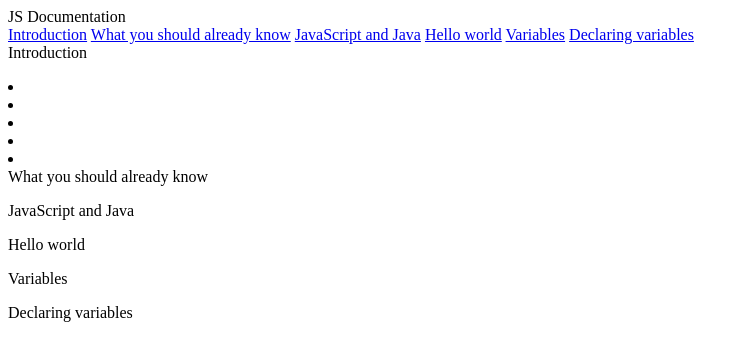
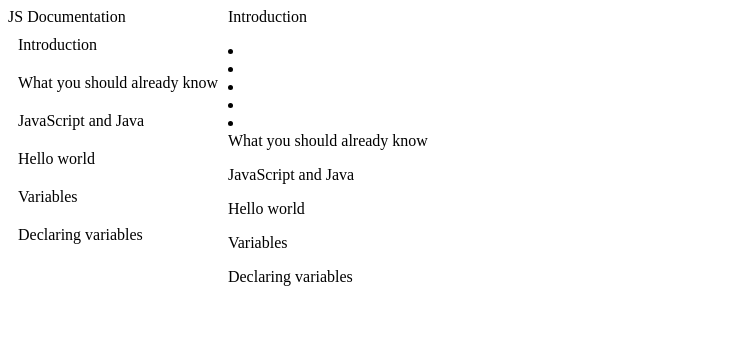
Before and after one commit to CodeClimberNT/TechnicalDocumentationPage, a plain HTML site: page index.html in a window 1280 px wide. Shown: the whole page, without its empty margins (0-749 px from the left). Drawn offline with Linux system fonts and the light colour scheme.

Commit message:
mid stop

```diff
--- a/styles.css
+++ b/styles.css
@@ -1,3 +1,20 @@
+body {
+    display: flex;
+
+}
+
+a {
+    color: black;
+    text-decoration: none;
+    display: block;
+    padding: 10px;
+}
+
+a.nav-link{
+    border-top: 10px ;
+    border-color: black;
+}
+
 @media (max-width:100px) {
     #navbar {
         display: none;
```
